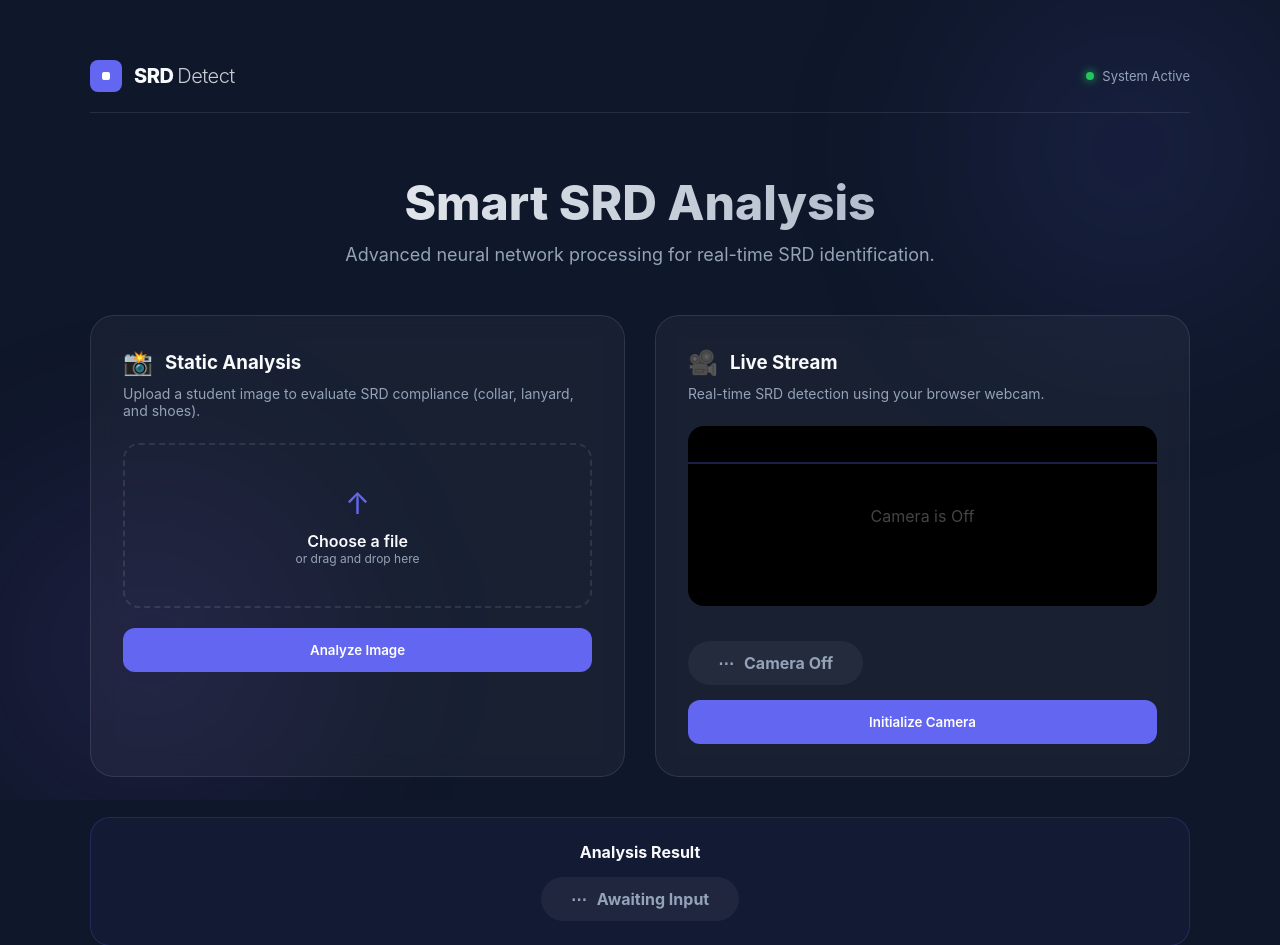
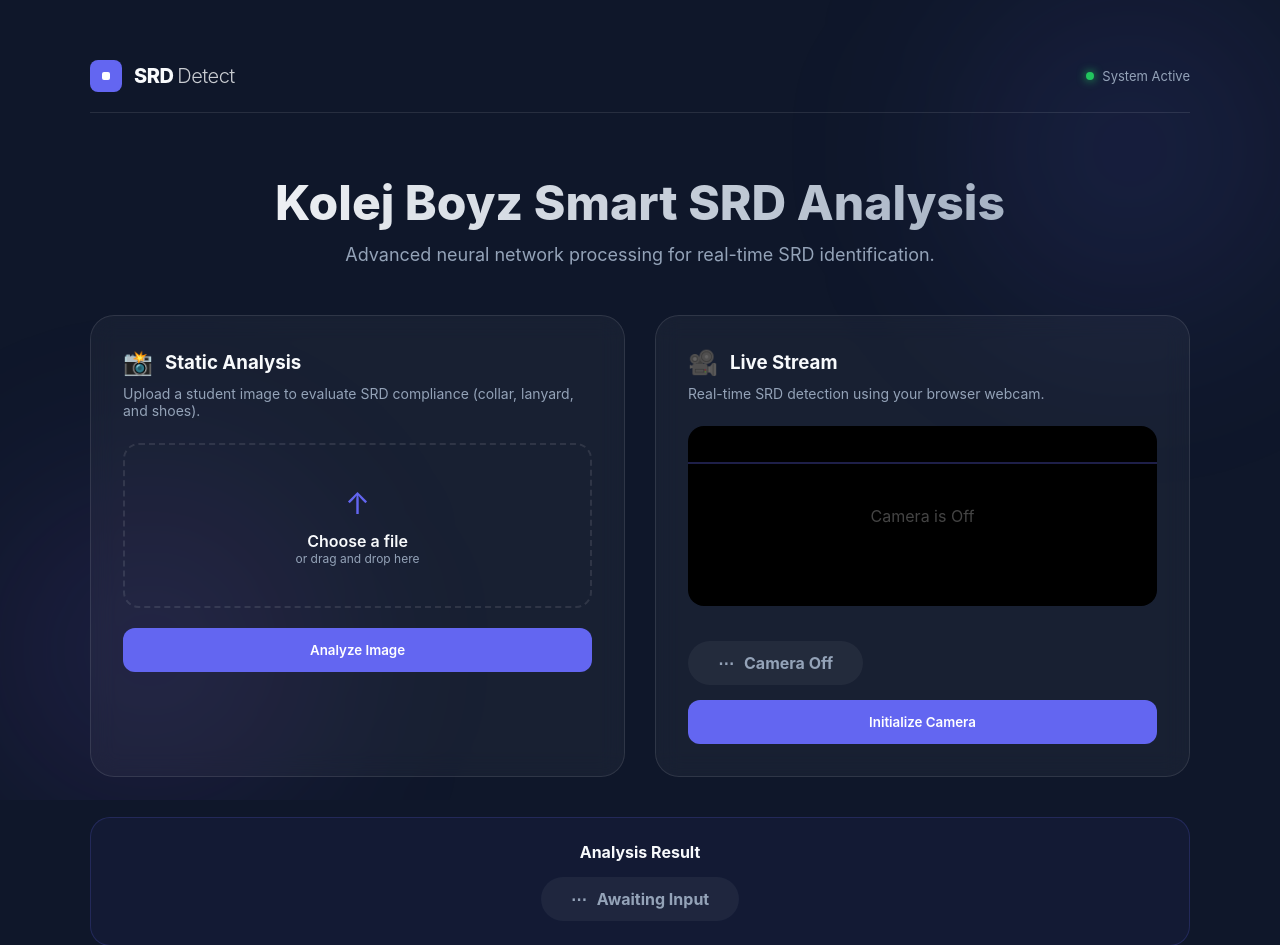
Before and after one commit to akmalwafi/srd-detection-system, a Flask app: page / in a window 1280 px wide. Shown: the top 945 px of the page. Run offline with Flask 3, Linux system fonts and the light colour scheme.

Commit message:
Update hero title

```diff
--- a/templates/index.html
+++ b/templates/index.html
@@ -336,7 +336,7 @@
     <section class="hero">
 
       <h1>
-        Smart SRD Analysis
+        Kolej Boyz Smart SRD Analysis
       </h1>
 
       <p>
```
